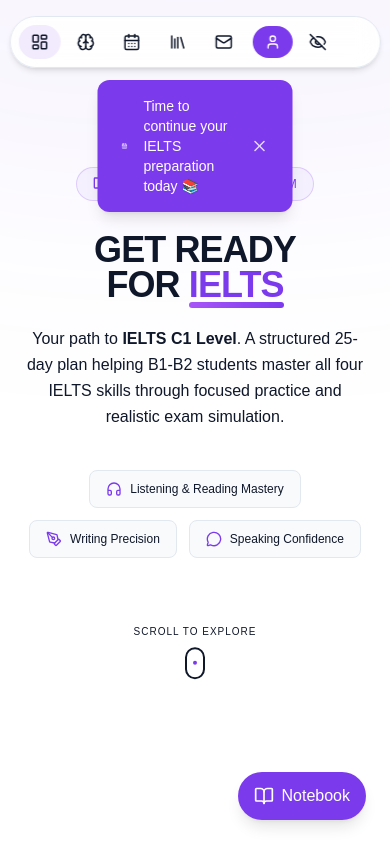
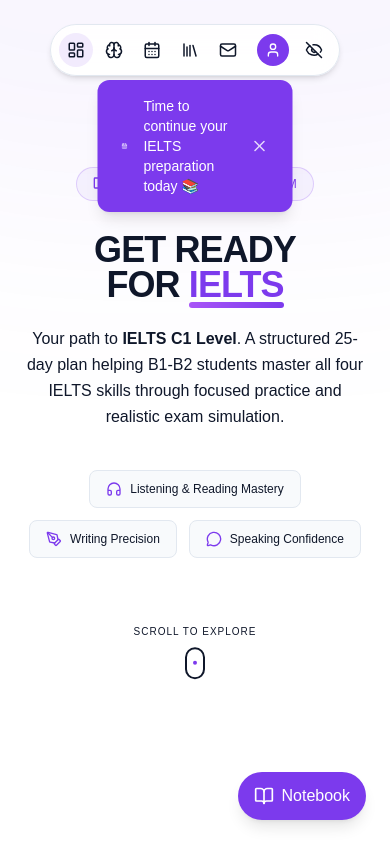
Before and after one commit to Marius-79/ielts-prep, a React (Vite) app: page / in a window 390 px wide. Shown: the top 844 px of the page. Built offline with nearby package versions, Linux system fonts and the light colour scheme.

Commit message:
mobile navbar responsiveness

```diff
--- a/src/_components/navbar/FloatingTopBar.jsx
+++ b/src/_components/navbar/FloatingTopBar.jsx
@@ -28,7 +28,6 @@ export default function FloatingTopBar({ openAuth }) {
 
   const [user,setUser] = useState(null)
   const [username,setUsername] = useState(null)
-
 
   useEffect(()=>{
 
@@ -135,7 +134,7 @@ export default function FloatingTopBar({ openAuth }) {
 
   return(
 
-<div className="fixed top-4 sm:top-6 left-1/2 -translate-x-1/2 z-50 w-[95%] sm:w-auto">
+<div className="fixed top-6 left-1/2 -translate-x-1/2 z-50">
 
 <motion.div
 animate={{ scale:collapsed?0.9:1 }}
@@ -169,7 +168,7 @@ className="flex items-center justify-center w-full h-full text-muted-foreground"
 
 ) : (
 
-<div className="relative flex items-center gap-1 flex-wrap sm:flex-nowrap justify-center">
+<div className="relative flex items-center gap-1">
 
 {sections.map((item)=>{
 
@@ -183,7 +182,7 @@ key={item.id}
 onClick={()=>scrollTo(item.id)}
 whileHover={{ y:-3, scale:1.05 }}
 transition={{ type:"spring",stiffness:300,damping:20 }}
-className="relative flex items-center gap-1 sm:gap-2 px-3 sm:px-4 py-2 text-xs sm:text-sm text-muted-foreground hover:text-primary transition"
+className="relative flex items-center gap-2 px-2 sm:px-4 py-2 text-xs sm:text-sm text-muted-foreground hover:text-primary transition"
 >
 
 {isActive && (
@@ -213,7 +212,7 @@ transition={{ type:"spring",stiffness:300,damping:30 }}
 
 <button
 onClick={openAuth}
-className="ml-1 sm:ml-3 flex items-center gap-2 px-3 sm:px-4 py-2 rounded-full bg-primary text-white text-xs sm:text-sm hover:opacity-90 transition"
+className="ml-2 sm:ml-3 flex items-center gap-2 px-2 sm:px-4 py-2 rounded-full bg-primary text-white text-xs sm:text-sm hover:opacity-90 transition"
 >
 <User size={16}/>
 <span className="hidden sm:inline">Sign In</span>
@@ -228,7 +227,7 @@ className="ml-1 sm:ml-3 flex items-center gap-2 px-3 sm:px-4 py-2 rounded-full b
 
 <button
 onClick={logout}
-className="ml-1 sm:ml-3 flex items-center gap-2 px-3 sm:px-4 py-2 rounded-full bg-secondary text-xs sm:text-sm hover:opacity-80 transition"
+className="ml-2 sm:ml-3 flex items-center gap-2 px-2 sm:px-4 py-2 rounded-full bg-secondary text-xs sm:text-sm hover:opacity-80 transition"
 >
 <span className="truncate max-w-[80px] sm:max-w-none">
 {username || "Account"}
```
